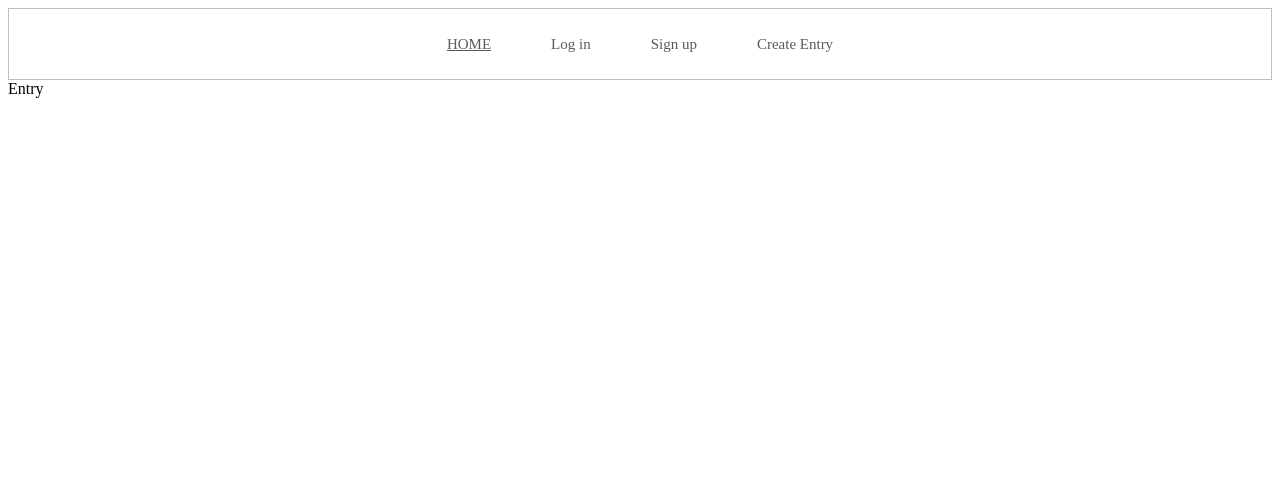
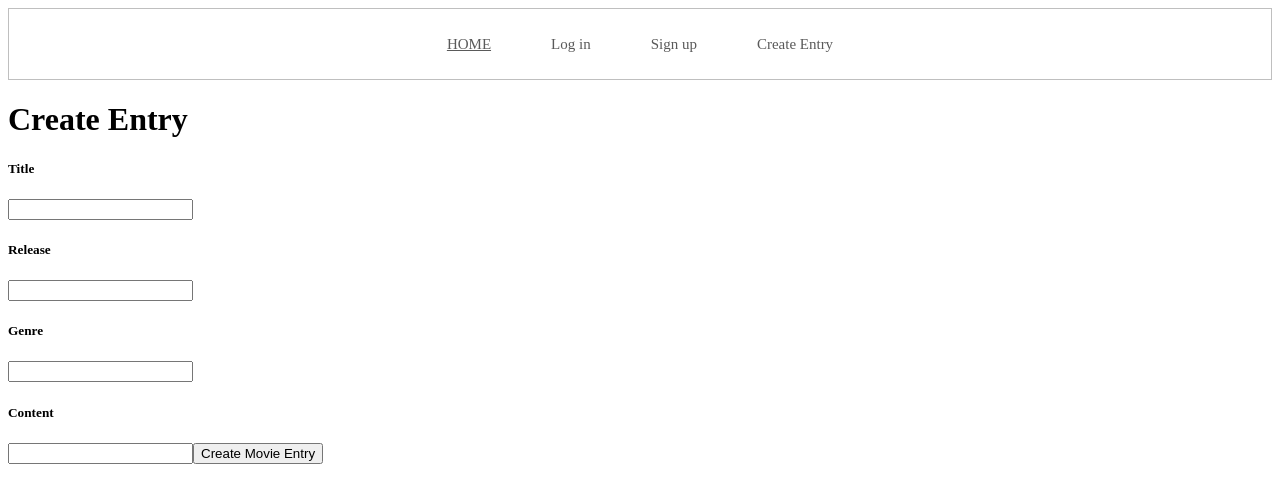
Before and after one commit to kumashi7/CS5610-Project-3-Review-App, a React (Create React App) app: page /entry in a window 1280 px wide. Shown: the top 502 px of the page. Built offline with nearby package versions, Linux system fonts and the light colour scheme.

Commit message:
create entry, home page

```diff
--- a/routes/schema/user.schema.js
+++ b/routes/schema/user.schema.js
@@ -1,4 +1,4 @@
-const mongoose = require('mogoose');
+const mongoose = require('mongoose');
 const Schema = mongoose.Schema;
 
 const UserSchema = new Schema({
--- a/server.js
+++ b/server.js
@@ -8,6 +8,7 @@ const uri = 'mongodb+srv://reviewapp2022:qwer1234@reviewappdb.lma2n.mongodb.net/
 const entryRouter = require('./routes/entry');
 const reviewRouter = require('./routes/review');
 const userRouter = require('./routes/user');
+const homeRouter = require('./routes/home');
 
 mongoose.connect(uri, { useNewUrlParser: true });
 
@@ -25,6 +26,7 @@ app.use(express.urlencoded({ extended: true }));
 
 // Routers
 app.use('/entry', entryRouter);
+app.use('/home', homeRouter);
 // app.use('/review', reviewRouter);
 // app.use('/user', userRouter);
 
--- a/src/App.jsx
+++ b/src/App.jsx
@@ -1,8 +1,21 @@
 import React from "react";
+import Axios from 'axios';
 
 import './App.css'
 
+function getAllEntry() {
+    Axios.get('/home', {})
+        .then(response => {
+            console.log("got all entries");
+            console.log(response.data);
+        })
+        .catch(error => console.log(error));
+}
+
 function App() {
+    window.addEventListener('load', event => {
+        getAllEntry();
+    });
     return (
         <div>
             <h1>This is home page</h1>
--- a/src/components/entry/Entry.jsx
+++ b/src/components/entry/Entry.jsx
@@ -1,15 +1,50 @@
-// import React from 'react'
-
-// function Entry() {
-//   return (
-//     <div>Entry</div>
-//   )
-// }
-
-// export default Entry
+import React, {useState} from 'react';
+import Axios from 'axios';
+import { useNavigate } from 'react-router';
 
 export default function Entry(props) {
+
+  const navigate = useNavigate();
+  const [title, setTitle] = useState('');
+  const [release, setRelease] = useState('');
+  const [genre, setGenre] = useState('');
+  const [content, setContent] = useState('');
+
+  function createNewEntry() {
+      Axios.post('/entry', {title, release, genre, content})
+          .then(response => {
+              console.log("Created entry");
+              console.log(response.data);
+              navigate('/');
+
+          })
+          .catch(error => console.log(error));
+  }
+
   return (
-      <div>Entry</div>
+      <div>
+          <h1>Create Entry</h1>
+          <h5>
+              Title
+          </h5>
+          <input value={title} onChange={e => setTitle(e.target.value)} />
+          <h5>
+              Release
+          </h5>
+          <input type='number' value={release} onChange={e => setRelease(e.target.value)} />
+          <h5>
+              Genre
+          </h5>
+          <input value={genre} onChange={e => setGenre(e.target.value)} />
+          <h5>
+              Content
+          </h5>
+          <input value={content} onChange={e => setContent(e.target.value)} />
+
+          <button onClick={createNewEntry}>
+              Create Movie Entry
+          </button>
+      </div>
+
   )
 }
```
Also changed, not shown: routes/entry.js (+8 -5 lines), routes/home.js (added, +25 -0 lines), routes/model/entry.model.js (+2 -8 lines), routes/model/user.model.js (+12 -0 lines), src/components/entry/EntryCard.jsx (added, +9 -0 lines), src/components/entry/EntryDetails.jsx (added, +9 -0 lines), 8 other files (tests, documents, lock files or other folders).
